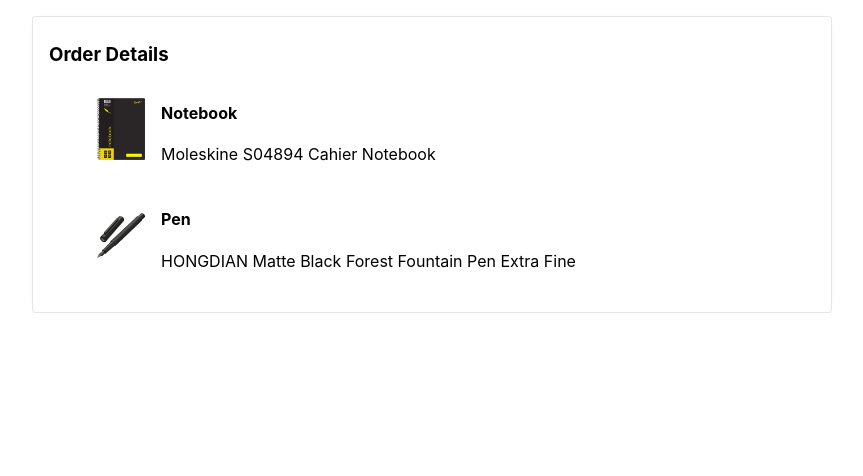
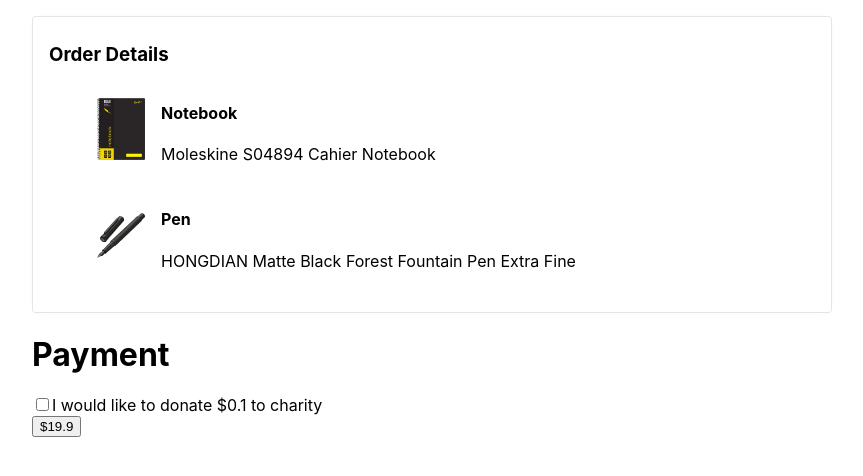
Before and after one commit to rparias/react-clean-code, a React (Create React App) app: page / in a window 1280 px wide. Shown: the top 476 px of the page, without its empty margins (208-1071 px from the left). Built offline with nearby package versions, Linux system fonts and the light colour scheme; the HTML template or start-up script is replaced by a standard one.

Commit message:
adds initial tests for payment component

```diff
--- a/package.json
+++ b/package.json
@@ -39,5 +39,8 @@
       "last 1 firefox version",
       "last 1 safari version"
     ]
+  },
+  "devDependencies": {
+    "@babel/plugin-proposal-private-property-in-object": "^7.21.11"
   }
 }
--- a/src/App.tsx
+++ b/src/App.tsx
@@ -1,10 +1,12 @@
 import React from 'react';
 import { OrderDetails } from './order/OrderDetails';
+import Payment from './round-up/Payment';
 
 function App() {
   return (
     <div className="app">
       <OrderDetails />
+      <Payment amount={19.9} />
     </div>
   );
 }
--- /dev/null
+++ b/src/round-up/Payment.tsx
@@ -0,0 +1,24 @@
+import React, { useState } from 'react'
+
+const Payment = ({ amount }: { amount: number }) => {
+  const [checked, setChecked] = useState(false)
+  const handleClick = () => {
+    setChecked(checked => !checked)
+  }
+
+  return (
+    <div>
+      <h1>Payment</h1>
+      <label htmlFor="donate-checkbox">
+        <input type="checkbox" name="donate" id="donate-checkbox" onClick={handleClick} checked={checked} />
+        I would like to donate $0.1 to charity
+      </label>
+      {checked && <p>Thanks for your donation</p>}
+      <div>
+        <button>${amount}</button>
+      </div>
+    </div>
+  )
+}
+
+export default Payment
```
Also changed, not shown: 2 other files (tests, documents, lock files or other folders).
